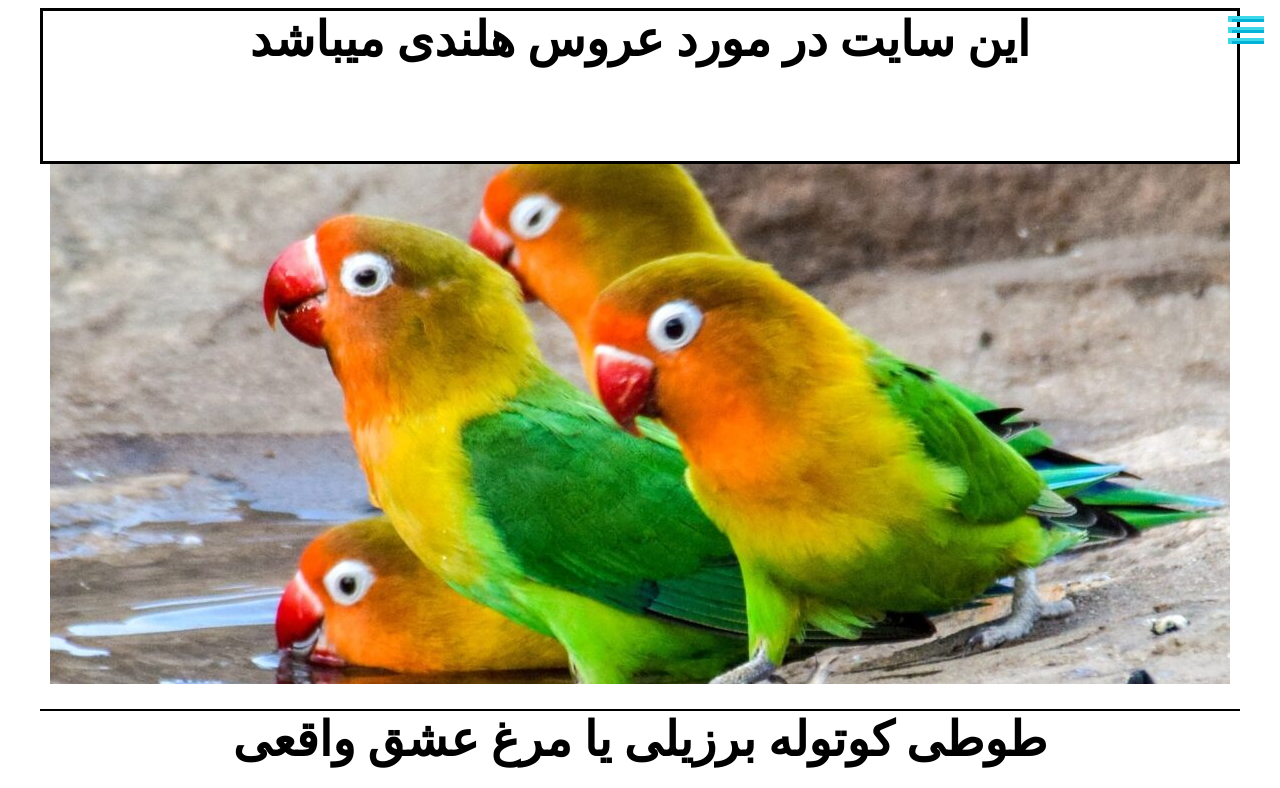
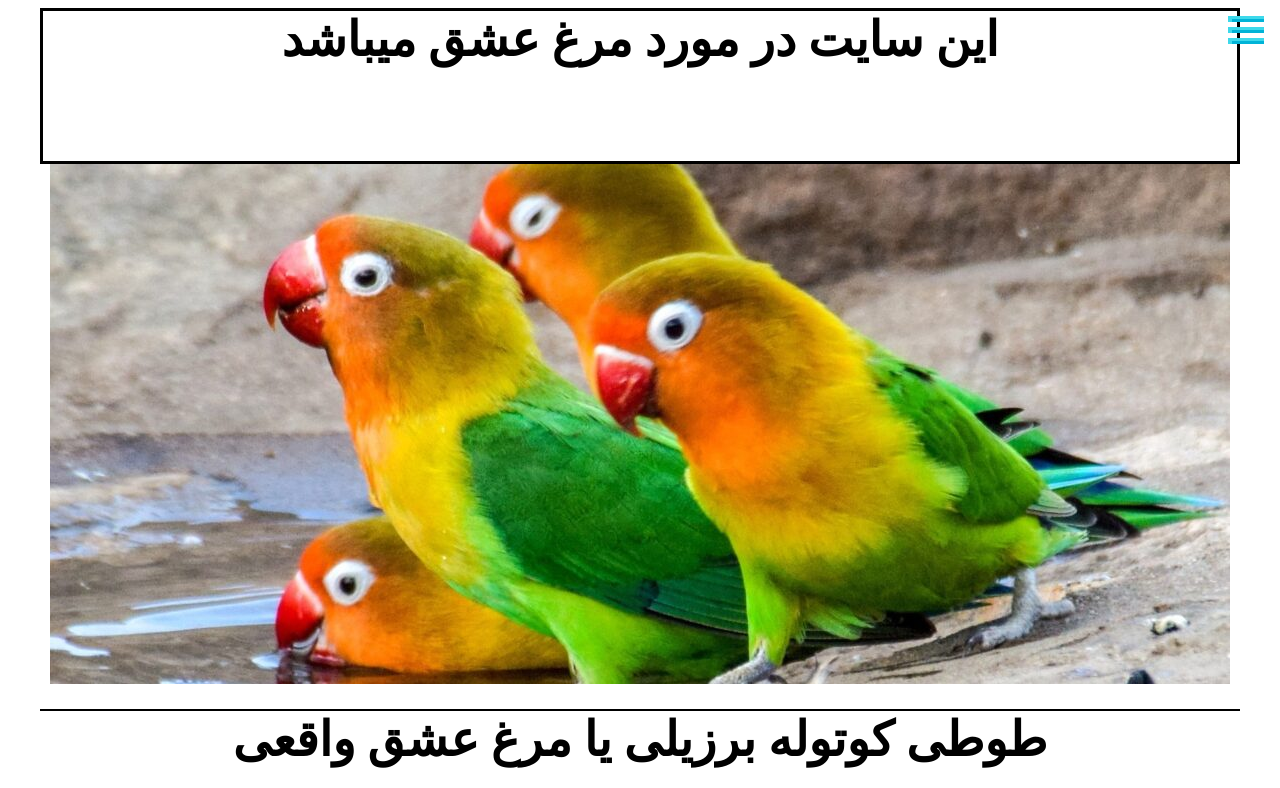
Before and after one commit to MartianouriH/hamed, a plain HTML site: page white-face.html in a window 1280 px wide. Shown: the top 788 px of the page. Drawn offline with Linux system fonts and the light colour scheme.

Commit message:
Update white-face.html

```diff
--- a/white-face.html
+++ b/white-face.html
@@ -11,7 +11,7 @@
 <body>
     <div class="main">
         <div class="menu">
-            <h1 >این سایت در مورد عروس هلندی میباشد</h1>
+            <h1 >این سایت در مورد مرغ عشق میباشد</h1>
             <div class="menu-btn">
                <a  class="btn-open" href="menu.html" i><img src= "icons8-menu-48.png" alt=""></a>
            </div>
```
